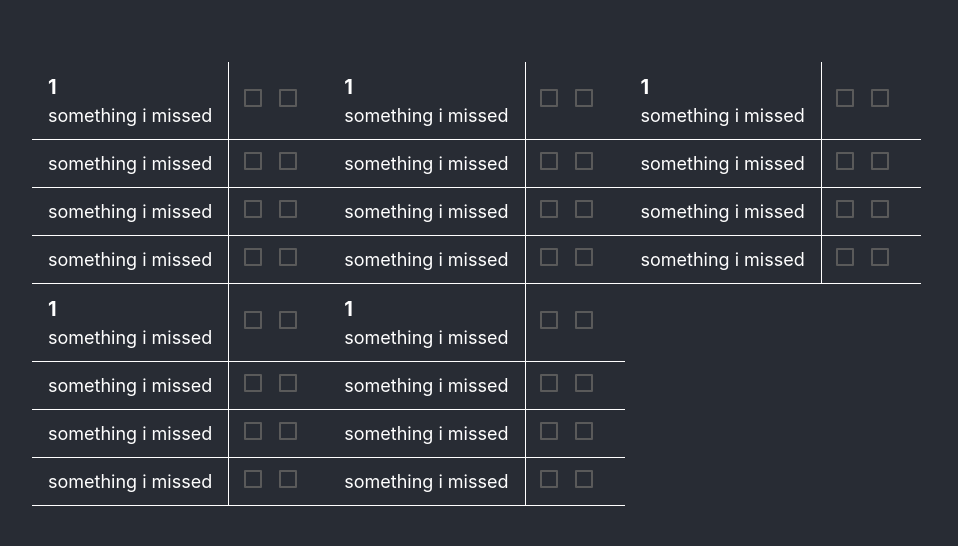
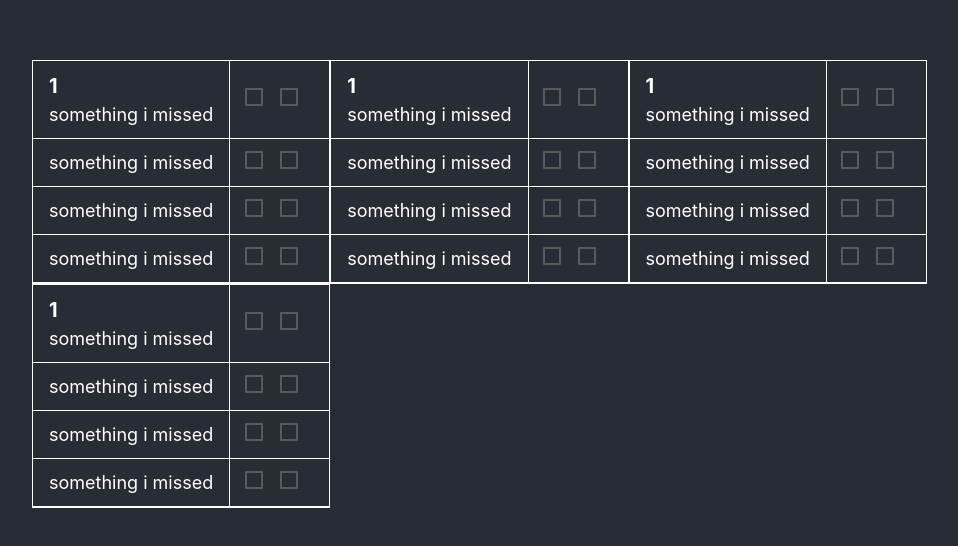
Before and after one commit to riyaz942/PsychometricTest, a React app: page / in a window 1280 px wide. Shown: the part 116-662 px from the top of the page, without its empty margins (158-1116 px from the left). Built offline with nearby package versions, Linux system fonts and the light colour scheme.

Commit message:
minor changes

```diff
--- a/src/app.module.scss
+++ b/src/app.module.scss
@@ -17,6 +17,7 @@
   justify-content: center;
   font-size: calc(10px + 2vmin);
   color: white;
+  overflow-y: auto;
 }
 
 .app_link {
--- a/src/components/section/section.module.scss
+++ b/src/components/section/section.module.scss
@@ -1,3 +1,3 @@
 .section_container {
-
+  border: solid 1px white;
 }
--- a/src/components/table/table.js
+++ b/src/components/table/table.js
@@ -10,7 +10,6 @@ export default class Table extends Component {
         <Section />
         <Section />
         <Section />
-        <Section />
       </div>
     );
   }
```
